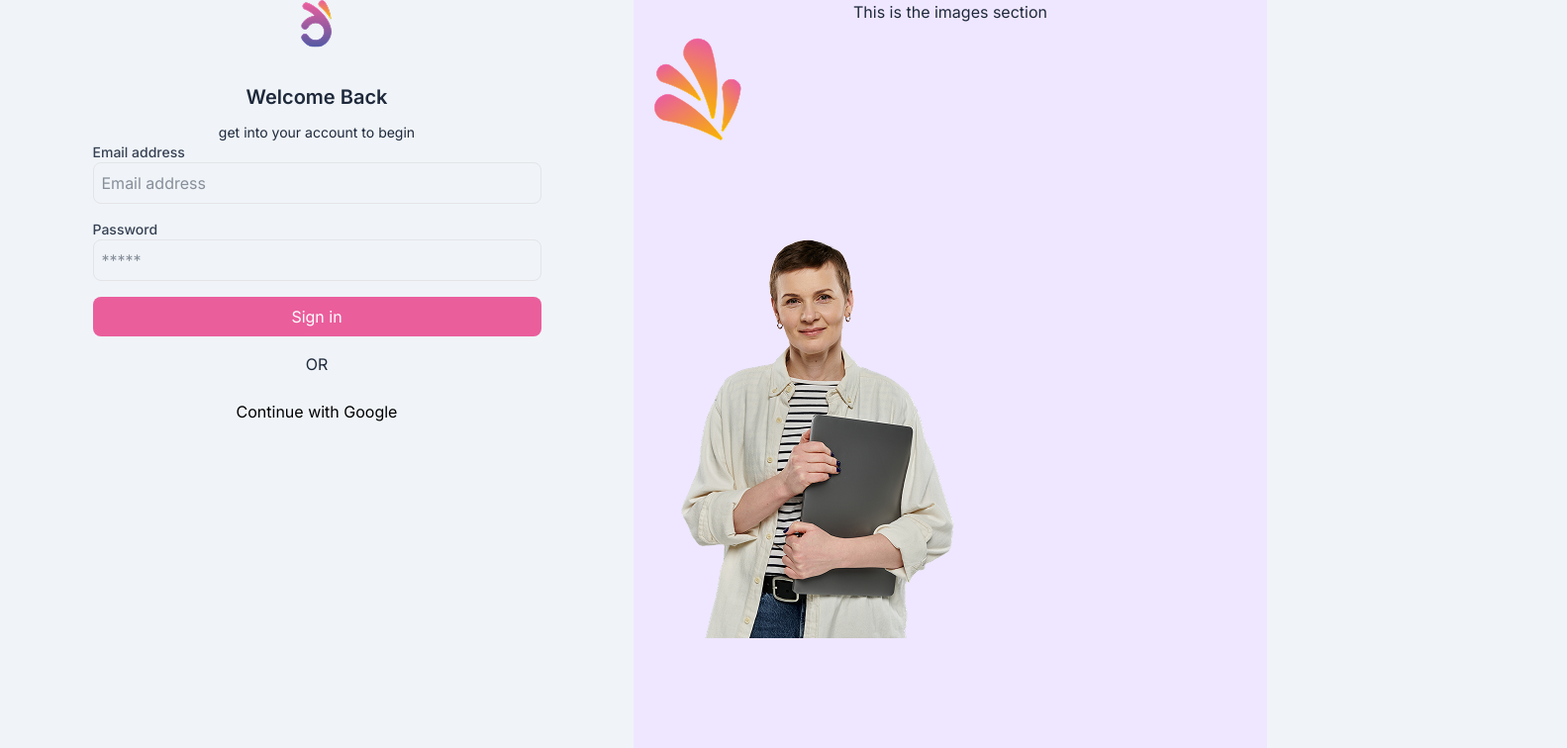
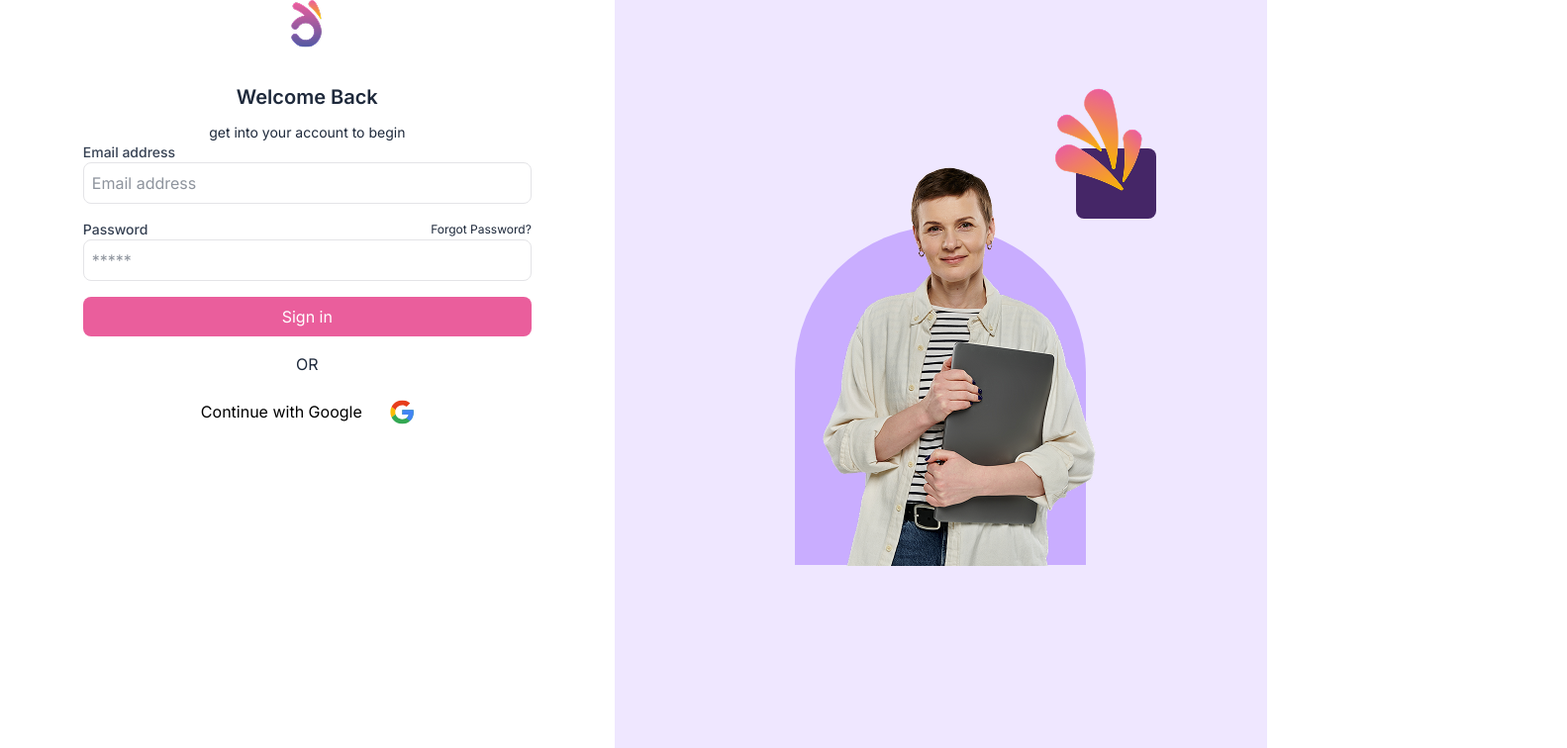
Before and after one commit to Ishmael-a/rgtportal-frontend, a React (Vite) app: page /login in a window 1280 px wide. Shown: the top 756 px of the page at 99% size, 1583 px wide, since content can reach past the window. Built offline with nearby package versions, Linux system fonts and the light colour scheme.

Commit message:
codes updated

```diff
--- a/src/index.css
+++ b/src/index.css
@@ -8,7 +8,7 @@
 
 body {
   font-family: "Inter", serif;
-  background-color: #F0F4F8;
+  background-color:  transparent;
   color: #1E293B;
    border-radius: 25px;
 }
@@ -103,6 +103,7 @@ body {
   --color-purpleaccent2: #EFE7FF;
   --color-rgtred : #EB2E31;
   --color-rgtgray: #475569;
+  --color-rgtpurpleaccent2: #C9ADFF;
   /* ... */
 }
 
--- a/src/pages/Login.tsx
+++ b/src/pages/Login.tsx
@@ -1,10 +1,11 @@
 import RgtIcon from "../assets/images/RGT TRANSPARENT 1.png"
 import RgtWoman from "../assets/images/envato-labs-image-edit (5) 2.png"
 import RgtIconSmall from "../assets/images/RGT PATTERN 1.png"
+import GoogleIcon from "../assets/logos/Google.svg"
 
 const Login = () => {
   return (
-    <div className="w-full min-h-screen flex">
+    <div className="w-full min-h-screen flex rounded-xl">
         <div className="w-1/2 flex flex-col text-center items-center h-screen">
           <div className="w-[453px]  items-center justify-center  h-screen">
 
@@ -25,8 +26,12 @@ const Login = () => {
             className="border rounded-md w-full p-2"
           />
         </div>
-        <div className="text-left">
+        <div className="text-left ">
+
+          <div className="flex  w-full justify-between items-center">
           <label className="block text-sm font-medium text-gray-700">Password</label>
+          <p className="text-xs ">Forgot Password?</p>
+          </div>
           <input
             type="password"
             name="password"
@@ -45,21 +50,31 @@ const Login = () => {
         <h2 >OR </h2>
         <button
           type="submit"
-          className="w-full text-black rounded-md py-2 hover:bg-white "
+          className=" flex w-full text-black rounded-md py-2 hover:bg-white  gap-7 text-center justify-center"
         >
-         Continue with Google
+         Continue with Google <img src={GoogleIcon}></img>
         </button>
       </form>
       </div>
 
         </div>
-        <div className="w-1/2 bg-purpleaccent2 text-center items-center h-screen">
-            This is the images section
-         <div className="items-justify-center">
-          <img src= {RgtIconSmall} ></img>
-          <img src ={RgtWoman}></img>
-         </div>
+        <div className="w-[675px] bg-purpleaccent2 text-center px-20 pb-20  flex flex-col justify-center">
+        <div className="relative flex justify-end mr-8">
+          <img className='absolute w-[123px] h-[128px] top-[-75px]' src={RgtIconSmall} alt="Pattern" />
+          <div className='w-[81px] h-[71px] rounded-[8px] bg-rgtpurple'></div>
         </div>
+
+        <div className="relative mt-2 mx-auto">
+          <div className="bg-rgtpurpleaccent2 w-[294px] h-[342px] rounded-t-[426px]"></div>
+          <div className="w-[800px] absolute top-[-150px] left-[380px] -translate-x-1/2">
+            <img
+              src={RgtWoman}
+              className="  "
+              alt="Envato"
+            />
+          </div>
+        </div>
+      </div>
     </div>
   )
 }
```
Also changed, not shown: src/assets/logos/Google.svg (added).
